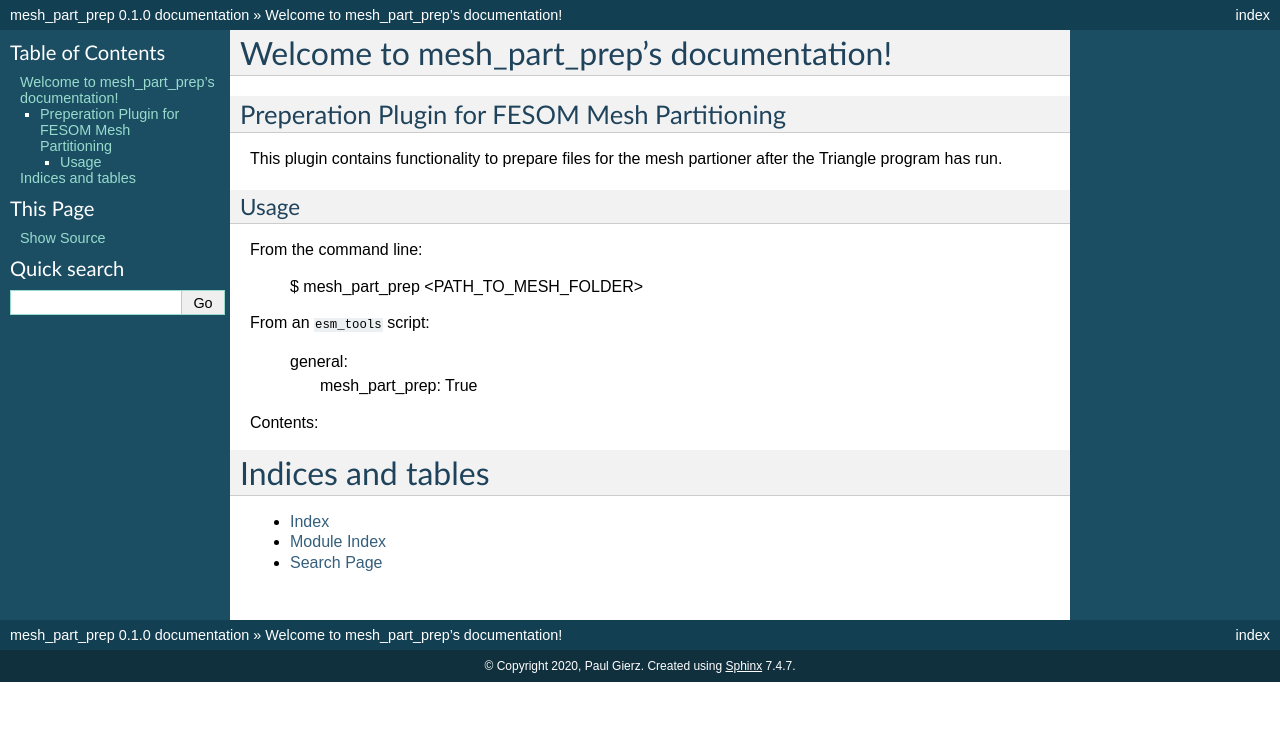
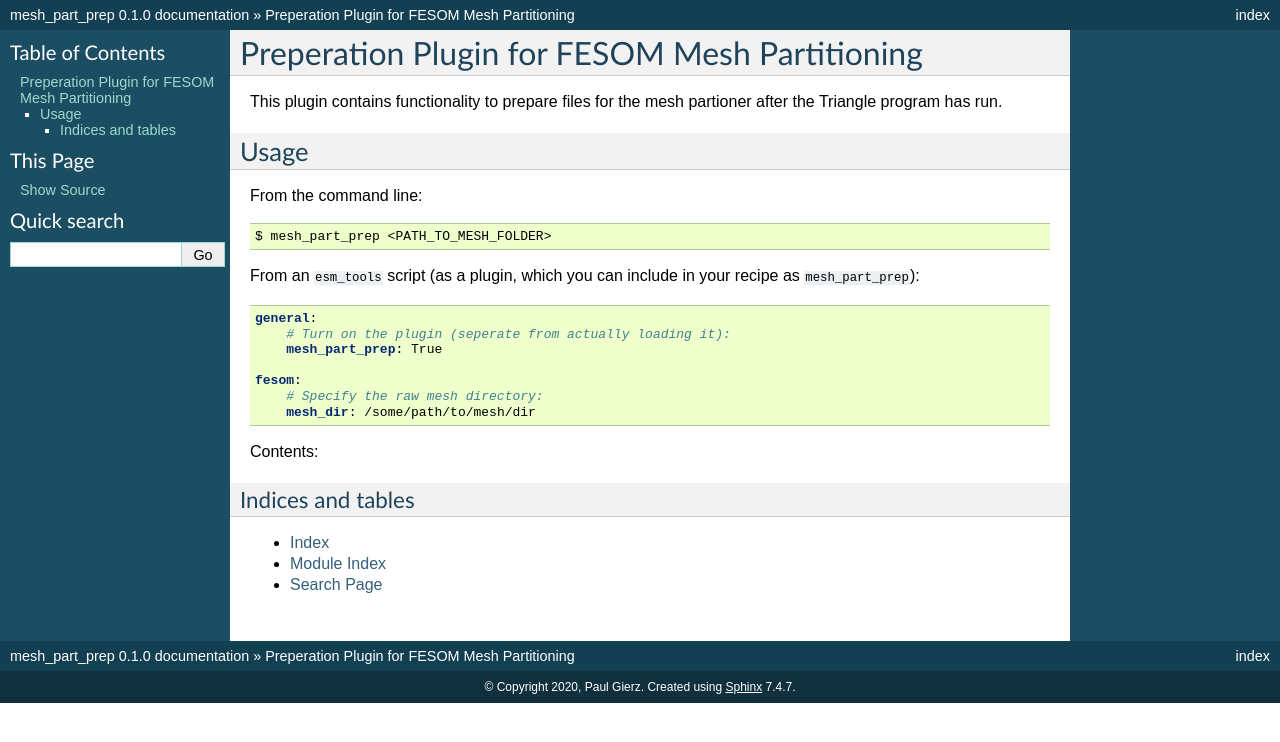
Before and after one commit to esm-tools-plugins/mesh_part_prep, a Sphinx documentation site: the page built from docs/index.rst, in a window 1280 px wide. Shown: the top 742 px of the page. Built offline with Sphinx 7.4.7, drawn with Linux system fonts in a browser that asks for light colours; pages that are not in the unit, such as notebooks, are missing from menus.

Commit message:
docs fixup

```diff
--- a/README.rst
+++ b/README.rst
@@ -8,11 +8,18 @@ after the Triangle program has run.
 Usage
 -----
 
-From the command line:
+From the command line::
 
     $ mesh_part_prep <PATH_TO_MESH_FOLDER>
 
-From an ``esm_tools`` script:
+From an ``esm_tools`` script (as a plugin, which you can include in your recipe as ``mesh_part_prep``):
+
+.. code-block:: yaml
 
     general:
+        # Turn on the plugin (seperate from actually loading it):
         mesh_part_prep: True
+
+    fesom:
+        # Specify the raw mesh directory:
+        mesh_dir: /some/path/to/mesh/dir
--- a/docs/index.rst
+++ b/docs/index.rst
@@ -2,9 +2,6 @@
    sphinx-quickstart on Tue Jun  2 08:17:58 2020.
    You can adapt this file completely to your liking, but it should at least
    contain the root `toctree` directive.
-
-Welcome to mesh_part_prep's documentation!
-==========================================
 
 .. include:: ../README.rst
 
```
